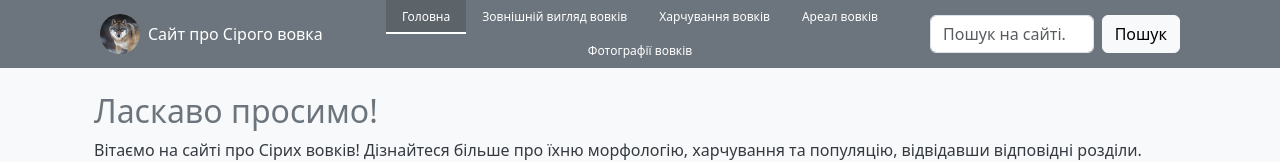
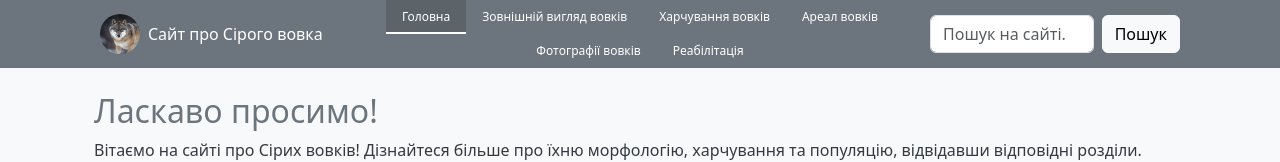
Before and after one commit to yablokimedovie/training-website, a React (Create React App) app: page / in a window 1280 px wide. Shown: the top 162 px of the page. Built offline with nearby package versions, Linux system fonts and the light colour scheme.

Commit message:
зміни 5

```diff
--- a/src/components/layout/Header.jsx
+++ b/src/components/layout/Header.jsx
@@ -46,6 +46,9 @@ function Header() {
           <Link to="/photo" className={`nav-link text-white ${location.pathname === '/photo' ? 'active' : ''}`}>
             Фотографії вовків
           </Link>
+          <Link to="/rehabilitation" className={`nav-link text-white ${location.pathname === '/rehabilitation' ? 'active' : ''}`}>
+            Реабілітація
+          </Link>
         </nav>
 
         <div className="search-container">
```
